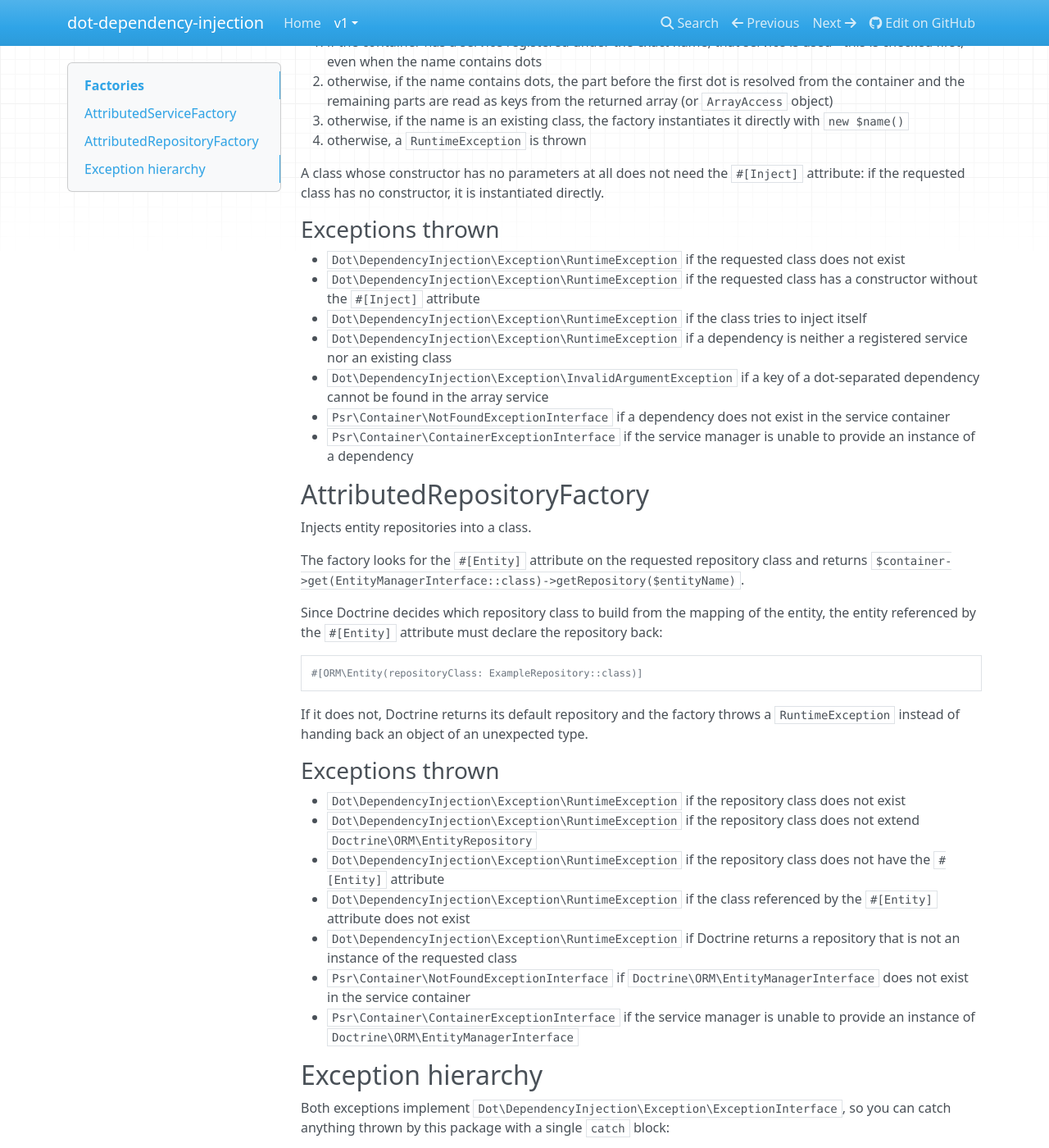
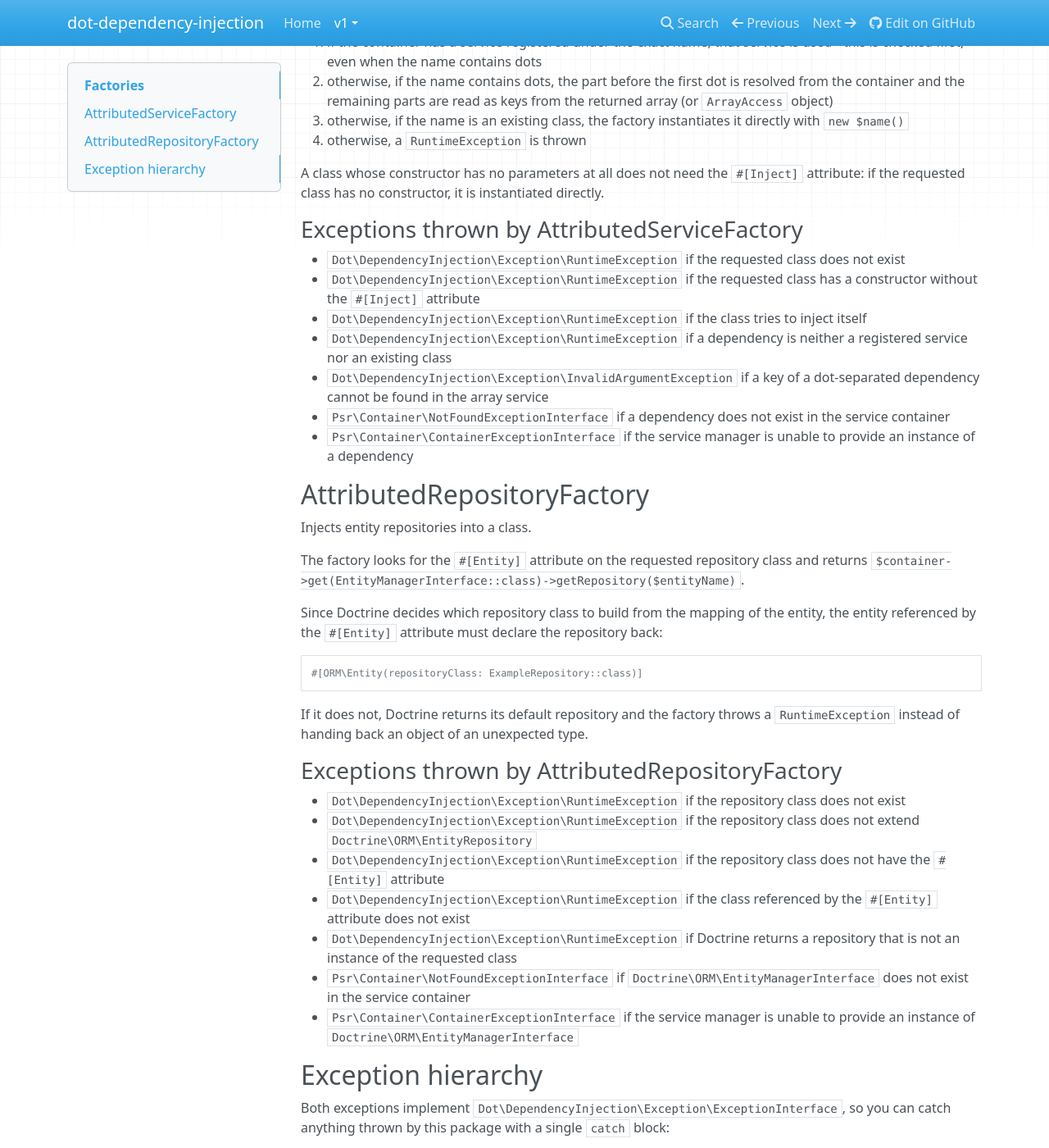
Before and after one commit to dotkernel/dot-dependency-injection, an MkDocs documentation site: the page built from docs/book/v1/factories.md, in a window 1280 px wide and 1400 px high, scrolled down 668 px. Shown: the whole window at 82% size. Built offline with MkDocs 1.6.1, drawn with Linux system fonts in a browser that asks for light colours; nearby versions of some CDN libraries.

````diff
--- a/docs/book/v1/factories.md
+++ b/docs/book/v1/factories.md
@@ -30,7 +30,7 @@ Resolution of a single dependency happens as follows:
 
 A class whose constructor has no parameters at all does not need the `#[Inject]` attribute: if the requested class has no constructor, it is instantiated directly.
 
-### Exceptions thrown
+### Exceptions thrown by AttributedServiceFactory
 
 - `Dot\DependencyInjection\Exception\RuntimeException` if the requested class does not exist
 - `Dot\DependencyInjection\Exception\RuntimeException` if the requested class has a constructor without the `#[Inject]` attribute
@@ -54,7 +54,7 @@ Since Doctrine decides which repository class to build from the mapping of the e
 
 If it does not, Doctrine returns its default repository and the factory throws a `RuntimeException` instead of handing back an object of an unexpected type.
 
-### Exceptions thrown
+### Exceptions thrown by AttributedRepositoryFactory
 
 - `Dot\DependencyInjection\Exception\RuntimeException` if the repository class does not exist
 - `Dot\DependencyInjection\Exception\RuntimeException` if the repository class does not extend `Doctrine\ORM\EntityRepository`
@@ -76,7 +76,7 @@ try {
 }
 ```
 
-| Exception                  | Extends                      | Meaning                                                  |
-|----------------------------|------------------------------|----------------------------------------------------------|
-| `RuntimeException`         | `\RuntimeException`          | the class or service graph cannot be built as declared   |
-| `InvalidArgumentException` | `\InvalidArgumentException`  | a dot-separated dependency points to a missing array key |
+| Exception | Extends | Meaning |
+| --- | --- | --- |
+| `RuntimeException` | `\RuntimeException` | the class or service graph cannot be built as declared |
+| `InvalidArgumentException` | `\InvalidArgumentException` | a dot-separated dependency points to a missing array key |
````
Also changed, not shown: README.md (+3 -4 lines), SECURITY.md (+4 -3 lines), docs/book/v1/attributes-vs-factories.md (+1 -1 lines).
